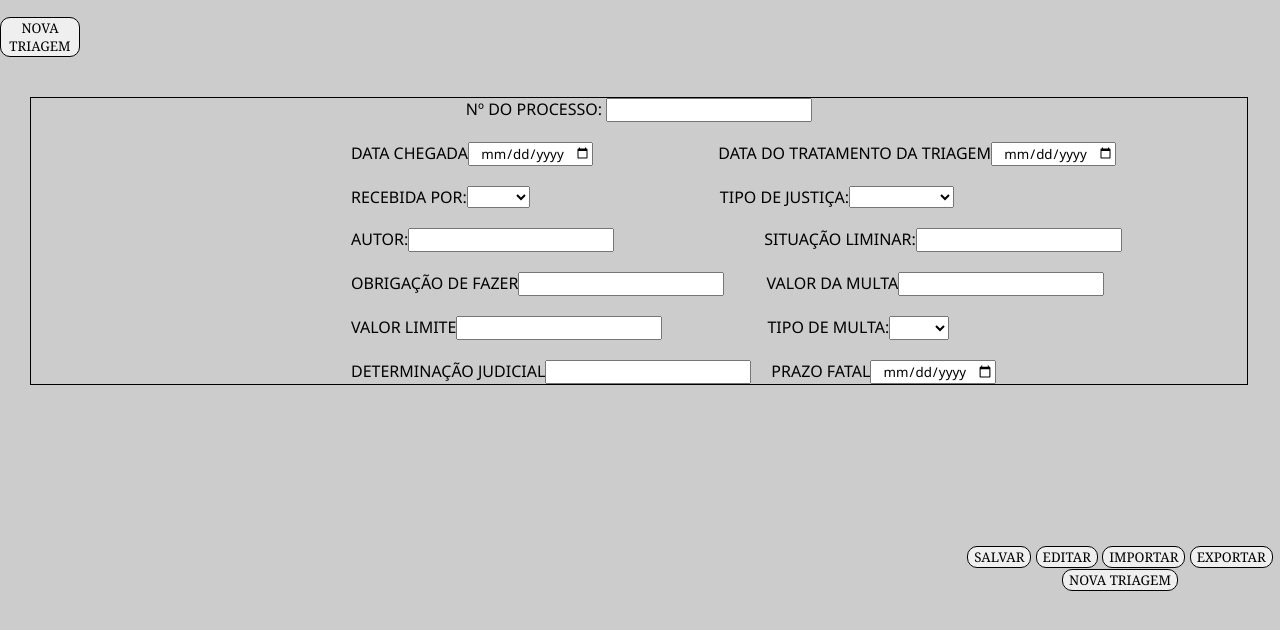
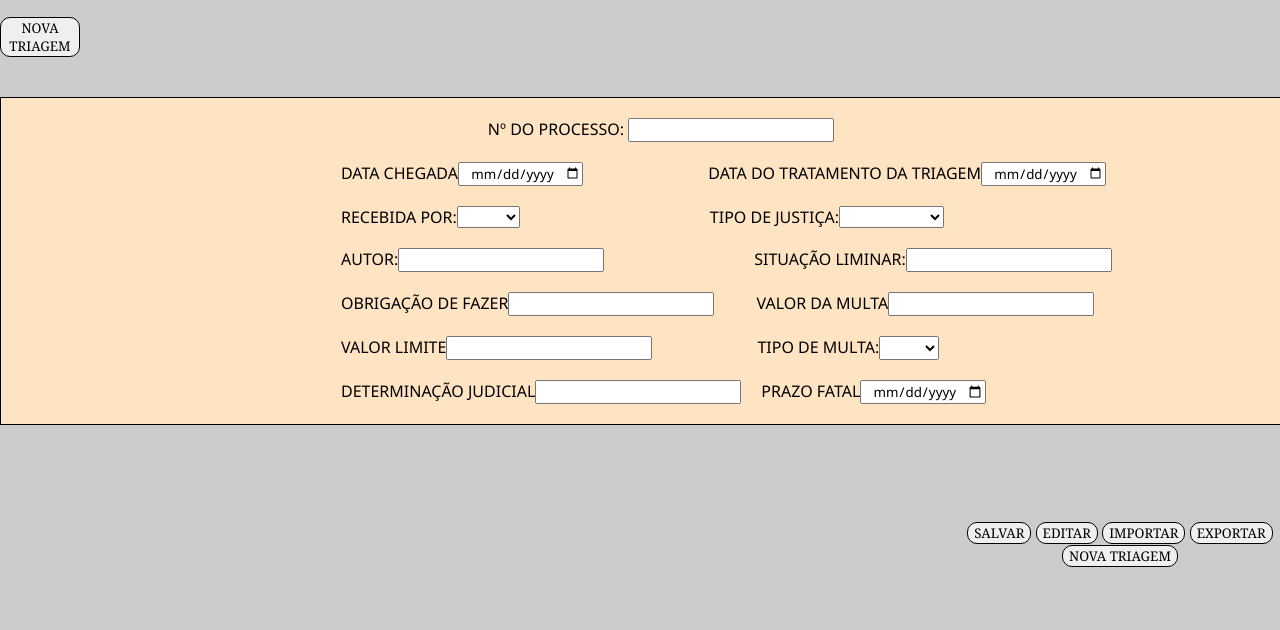
Before and after one commit to PedroCardoso2/PROJECT_MEI, a plain HTML site: page TELA TRIAGEM/TELA TRIAGEM.html in a window 1280 px wide. Shown: the part 98-728 px from the top of the page. Drawn offline with Linux system fonts and the light colour scheme.

Commit message:
ALTERAÇÃO FEITAS

```diff
--- a/TELA TRIAGEM/TELA TRIAGEM.css
+++ b/TELA TRIAGEM/TELA TRIAGEM.css
@@ -50,7 +50,7 @@ img {
 /*butãos*/
 
 #f-buttons{
-    margin-top: 10pc;
+    margin-top: 6pc;
     margin-left: 60pc;
 }
 
@@ -149,8 +149,7 @@ img {
 #box-form{
     margin-top: 40px;
     border: 1px solid black;
-    width: 95%;
-    margin-left: 30px;
-
-
+    width: 100%;
+    padding: 20px 20px;
+    background-color: bisque;
 }
```
